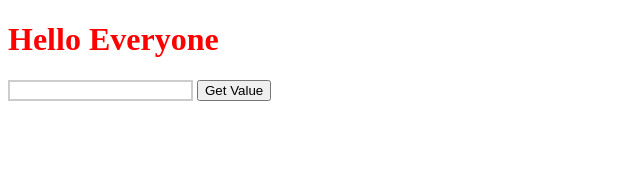
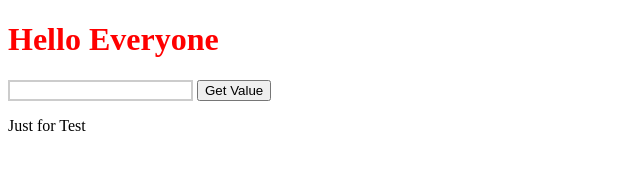
Before and after one commit to OuakkiAkram/test_git, a plain HTML site: page index.html in a window 1280 px wide. Shown: the full height of the page, 0-640 px from the left. Drawn offline with Linux system fonts and the light colour scheme.

Commit message:
Update index.html

```diff
--- a/index.html
+++ b/index.html
@@ -13,6 +13,7 @@
         <input type="text" class="full_name" id="myInput" >
         <button onclick="getInputValue()">Get Value</button>
     </form>
+    <p>Just for Test</p>
 
 
     <script src="main.js"></script>
```
